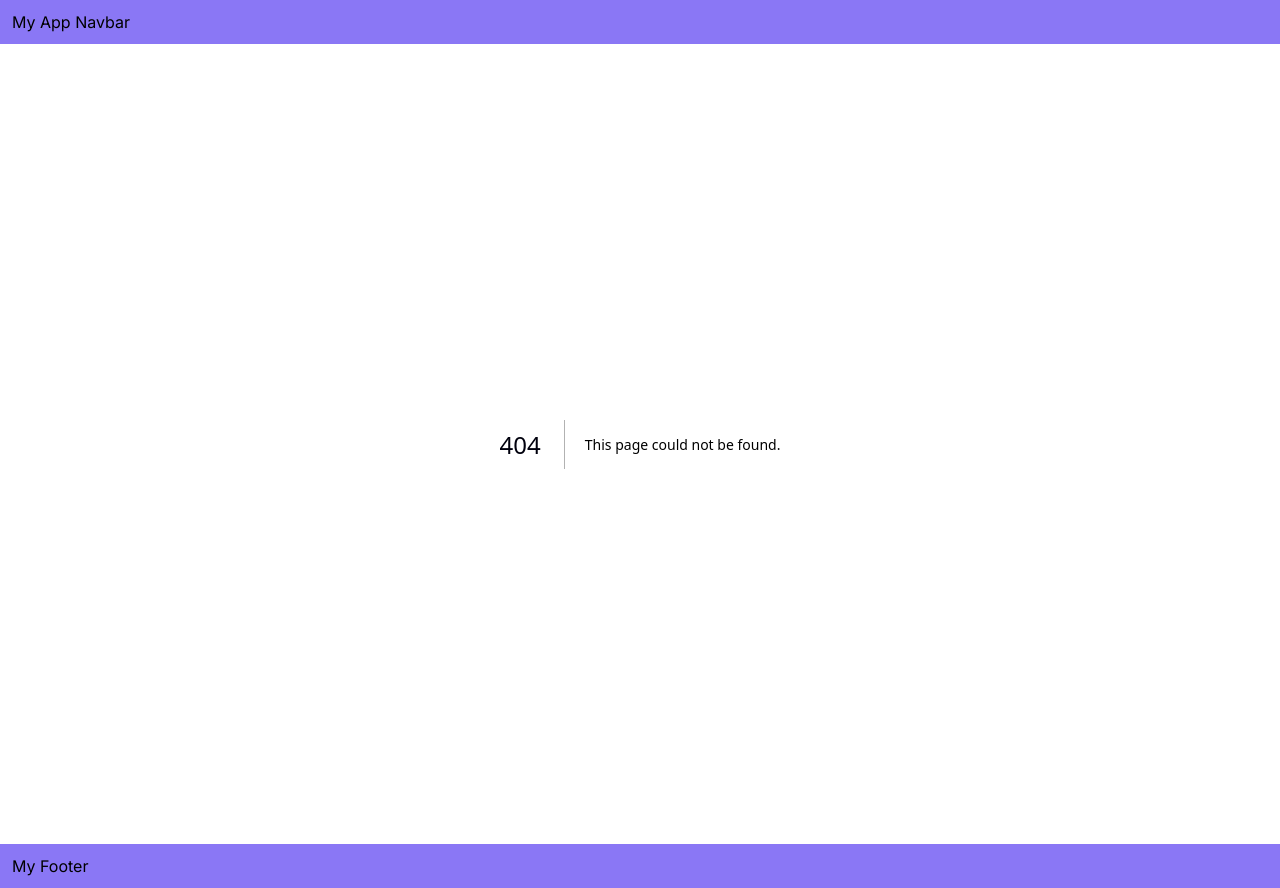
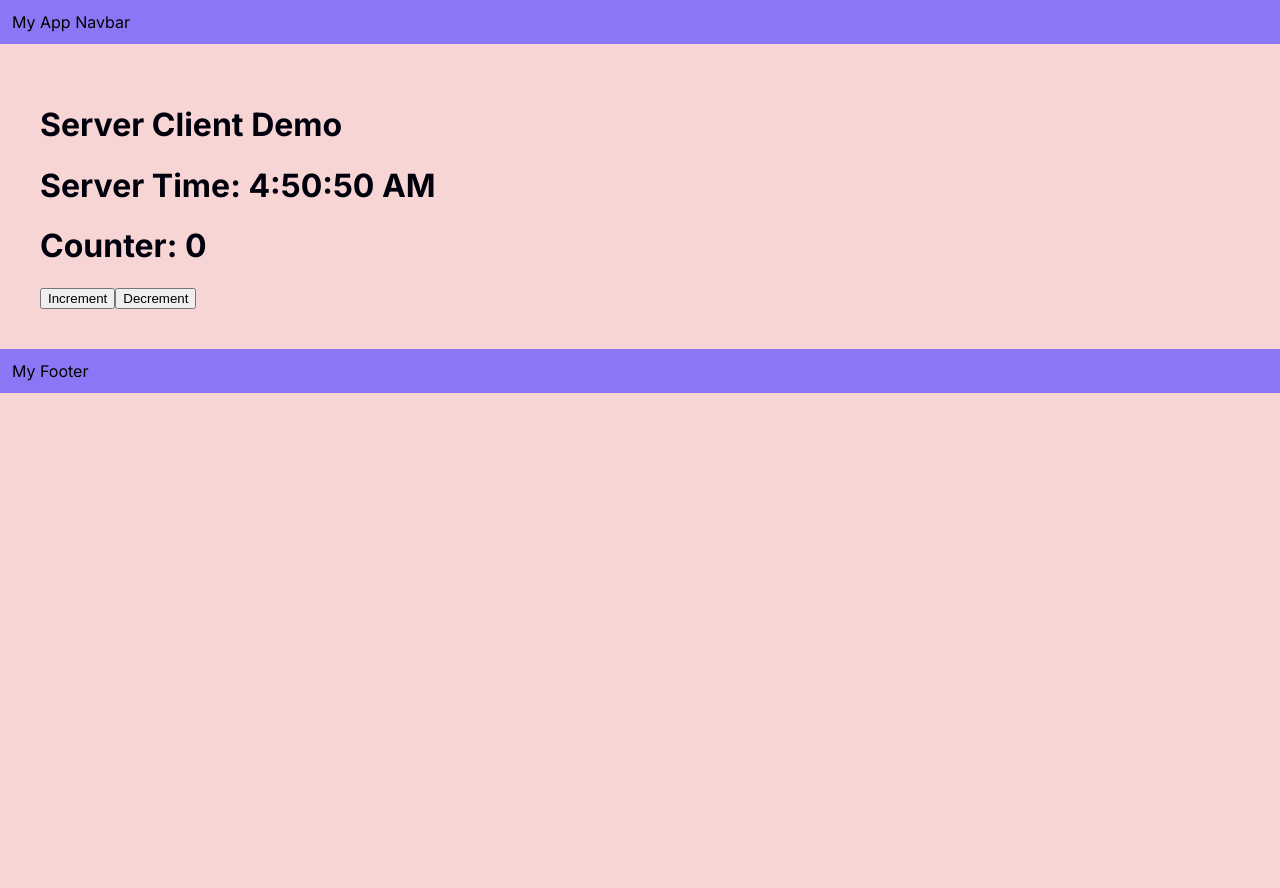
Before and after one commit to Rishab-RajHR/NextJS-Decodes, a Next.js app: page /server-client-demo in a window 1280 px wide. Before the commit this address had no page. After the commit the page ends 800 px from the top, so only its background shows below. Built offline with nearby package versions, Linux system fonts and the light colour scheme.

Commit message:
Server Client Components

```diff
--- /dev/null
+++ b/app/components/Counter.jsx
@@ -0,0 +1,14 @@
+'use client';
+import { useState } from "react";
+
+export default function Counter() {
+   const [count, setCount] = useState(0);
+
+   return(
+      <div>
+          <h1>Counter: {count}</h1>
+          <button onClick={() => setCount(count + 1)}>Increment</button>
+          <button onClick={() => setCount(count - 1)}>Decrement</button>
+      </div>
+   )
+}
--- /dev/null
+++ b/app/components/ServerInfo.tsx
@@ -0,0 +1,8 @@
+export default function ServerInfo() {
+    const serverTime = new Date().toLocaleTimeString();
+    return (
+        <div>
+            <h1>Server Time: {serverTime}</h1>
+        </div>
+    )
+}
--- /dev/null
+++ b/app/server-client-demo/page.tsx
@@ -0,0 +1,13 @@
+import Counter from "../components/Counter";
+import ServerInfo from "../components/ServerInfo";
+
+
+export default function SeverClientDemo() {
+    return(
+        <main style={{padding: "40px"}}>
+            <h1>Server Client Demo</h1>
+            <ServerInfo />
+            <Counter />
+        </main>
+    )
+}
```
Also changed, not shown: app/page.tsx (+20 -18 lines).
